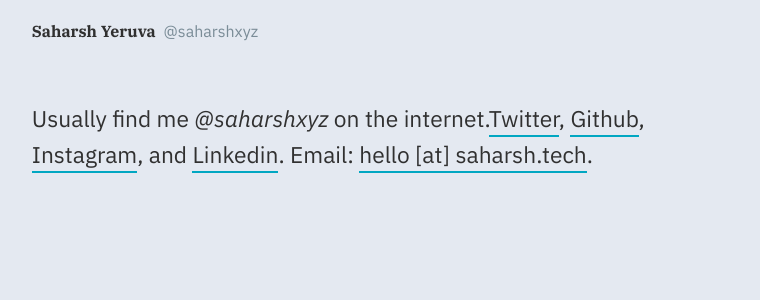
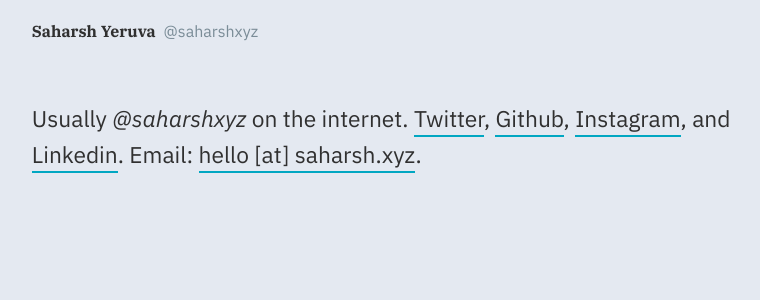
Before and after one commit to saharshxyz/site, a Next.js app: page / in a window 1280 px wide. Shown: the top 300 px of the page, without its empty margins (256-1016 px from the left). Built offline with nearby package versions, Linux system fonts and the light colour scheme.

Commit message:
Update index.tsx

```diff
--- a/pages/index.tsx
+++ b/pages/index.tsx
@@ -6,8 +6,7 @@
   <Layout>
     <Post>
       <p>
-        Usually find me <em>@saharshxyz</em> on the internet.
-        <a href="https://sahar.sh/t" title="Saharsh&#39;s Twitter">
+        Usually <em>@saharshxyz</em> on the internet. <a href="https://sahar.sh/t" title="Saharsh&#39;s Twitter">
           Twitter
         </a>
         ,{' '}
@@ -21,8 +20,8 @@
         , and <a href="https://sahar.sh/ln" title="Saharsh&#39;s Linkedin">Linkedin
         </a>
         . Email:{' '}
-        <a href="mailto:hello@saharsh.tech" title="Saharsh&#39;s Email">
-          hello [at] saharsh.tech
+        <a href="mailto:hello@saharsh.xyz" title="Saharsh&#39;s Email">
+          hello [at] saharsh.xyz
         </a>
         .
       </p>
```
